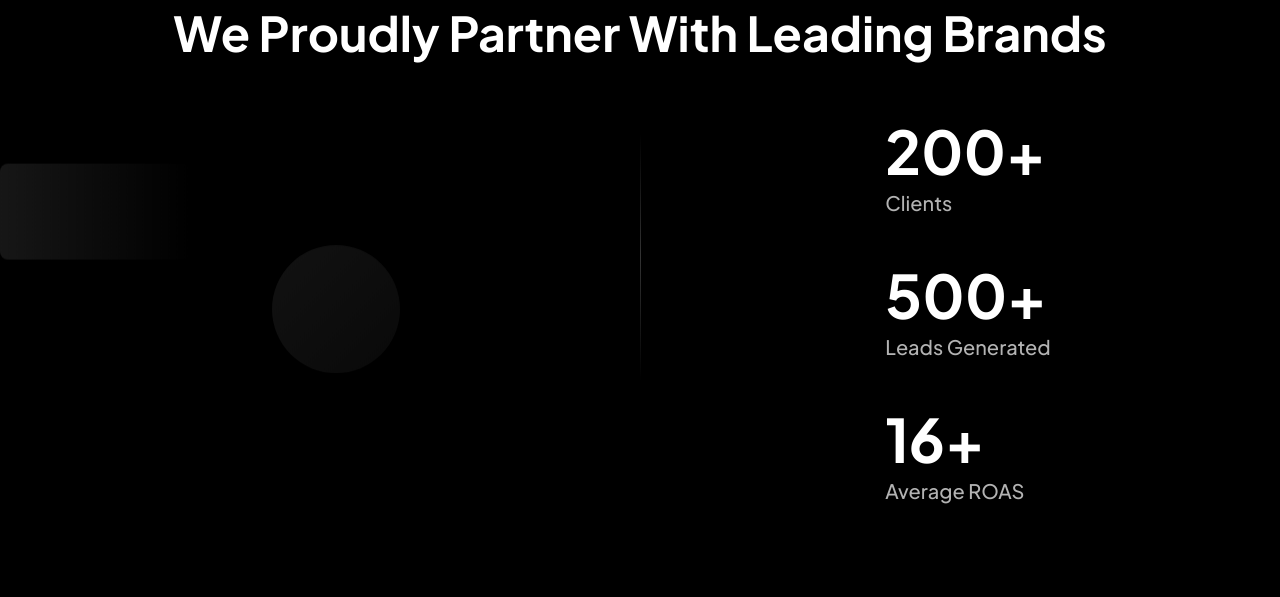
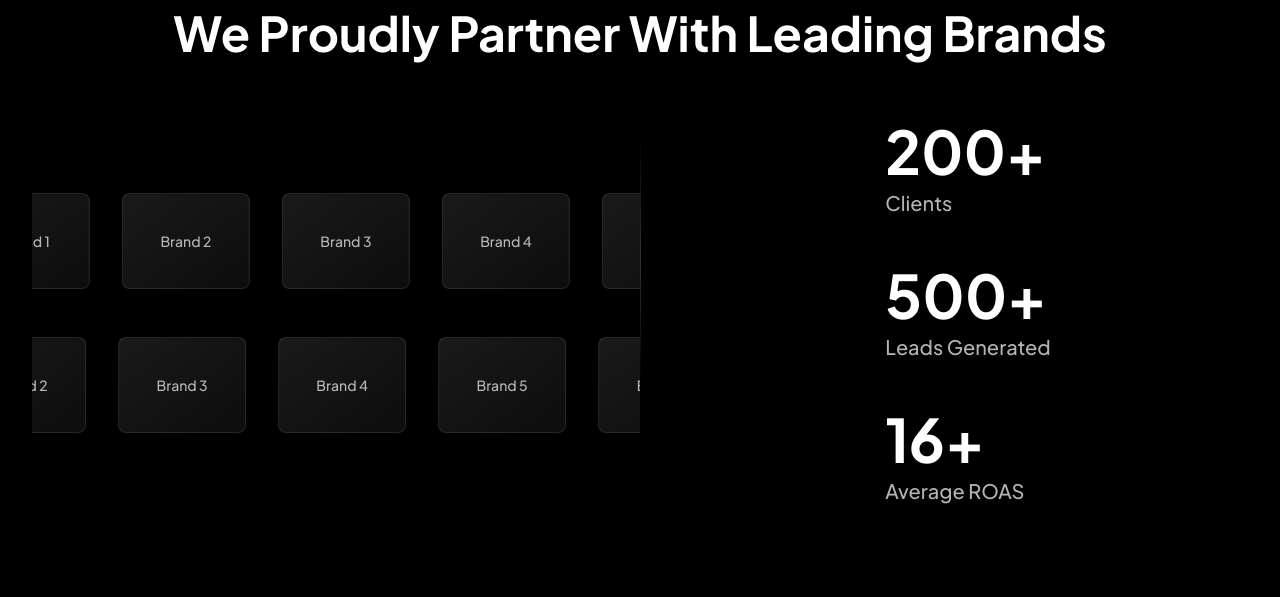
Before and after one commit to connectelevatex-dotcom/usmanclient, a React (Vite) app: page / in a window 1280 px wide. Shown: the part 940-1537 px from the top of the page. Built offline with nearby package versions, Linux system fonts and the light colour scheme.

Commit message:
Update Clients section with logo marquees

```diff
--- a/src/components/ClientsSection.tsx
+++ b/src/components/ClientsSection.tsx
@@ -5,6 +5,15 @@ const ClientsSection = () => {
     { number: '200+', label: 'Clients' },
     { number: '500+', label: 'Leads Generated' },
     { number: '16+', label: 'Average ROAS' }
+  ];
+
+  const logos = [
+    { id: 1, name: 'Brand 1' },
+    { id: 2, name: 'Brand 2' },
+    { id: 3, name: 'Brand 3' },
+    { id: 4, name: 'Brand 4' },
+    { id: 5, name: 'Brand 5' },
+    { id: 6, name: 'Brand 6' },
   ];
 
   return (
@@ -17,20 +26,38 @@ const ClientsSection = () => {
         </h2>
 
         <div className="grid grid-cols-1 lg:grid-cols-2 gap-12 lg:gap-0 items-center">
-          {/* Left Side - Geometric Shapes */}
-          <div className="flex items-center justify-center">
-            <div className="relative w-full h-96 flex items-center justify-center">
-              {/* Circle */}
-              <div className="absolute w-32 h-32 rounded-full bg-gradient-to-br from-white/10 to-white/5 opacity-70 animate-float" />
+          {/* Left Side - Logo Marquees */}
+          <div className="flex flex-col items-center justify-center gap-12">
+            {/* Top Row - Right to Left */}
+            <div className="w-full overflow-hidden">
+              <div className="flex gap-8 animate-marquee-rtl">
+                {[...logos, ...logos].map((logo, index) => (
+                  <div
+                    key={`top-${index}`}
+                    className="flex-shrink-0 w-32 h-24 rounded-lg bg-gradient-to-br from-white/10 to-white/5 border border-white/10 flex items-center justify-center hover:border-white/20 hover:from-white/15 hover:to-white/10 transition-all duration-300 cursor-pointer"
+                  >
+                    <div className="text-center text-white/70 text-sm font-medium">
+                      {logo.name}
+                    </div>
+                  </div>
+                ))}
+              </div>
+            </div>
 
-              {/* Rectangle */}
-              <div className="absolute w-48 h-24 bg-gradient-to-r from-white/15 to-white/8 opacity-60 rounded-lg animate-float-delayed transform -rotate-12 -left-8 top-12" />
-
-              {/* Small Circle */}
-              <div className="absolute w-16 h-16 rounded-full bg-gradient-to-br from-white/8 to-white/4 opacity-75 bottom-20 right-12 animate-float" />
-
-              {/* Large Rectangle */}
-              <div className="absolute w-40 h-40 bg-gradient-to-br from-white/12 to-white/5 opacity-50 rounded-xl animate-float-delayed transform rotate-6 -right-16 -bottom-12" />
+            {/* Bottom Row - Left to Right */}
+            <div className="w-full overflow-hidden">
+              <div className="flex gap-8 animate-marquee-ltr">
+                {[...logos, ...logos].map((logo, index) => (
+                  <div
+                    key={`bottom-${index}`}
+                    className="flex-shrink-0 w-32 h-24 rounded-lg bg-gradient-to-br from-white/10 to-white/5 border border-white/10 flex items-center justify-center hover:border-white/20 hover:from-white/15 hover:to-white/10 transition-all duration-300 cursor-pointer"
+                  >
+                    <div className="text-center text-white/70 text-sm font-medium">
+                      {logo.name}
+                    </div>
+                  </div>
+                ))}
+              </div>
             </div>
           </div>
 
--- a/src/index.css
+++ b/src/index.css
@@ -43,6 +43,14 @@
 
   .animate-slideDown {
     animation: slideDown 30s linear infinite;
+  }
+
+  .animate-marquee-rtl {
+    animation: marqueeRTL 30s linear infinite;
+  }
+
+  .animate-marquee-ltr {
+    animation: marqueeLTR 30s linear infinite;
   }
 
   .backface-hidden {
@@ -127,6 +135,24 @@
   }
 }
 
+@keyframes marqueeRTL {
+  0% {
+    transform: translateX(0);
+  }
+  100% {
+    transform: translateX(-50%);
+  }
+}
+
+@keyframes marqueeLTR {
+  0% {
+    transform: translateX(-50%);
+  }
+  100% {
+    transform: translateX(0);
+  }
+}
+
 /* Override at the root level to ensure scrollbar is hidden */
 :root {
   scrollbar-width: none !important;
```
